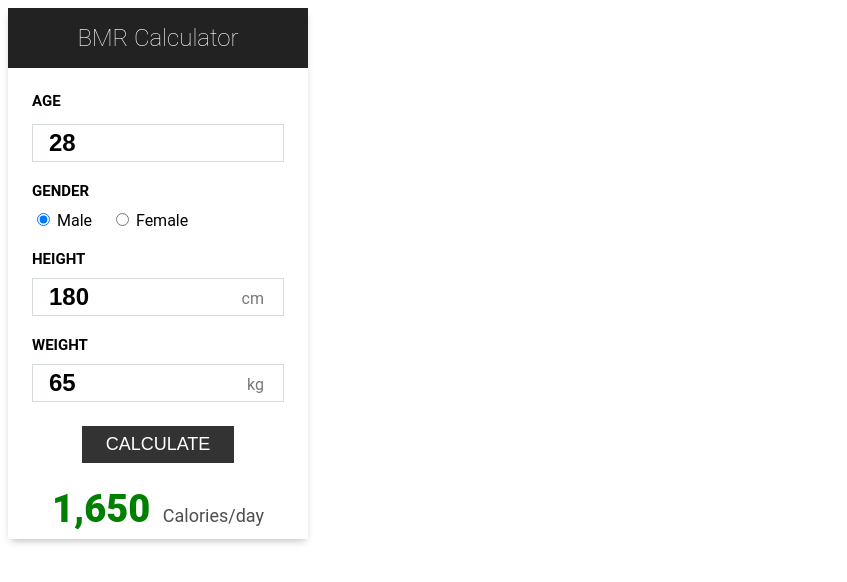
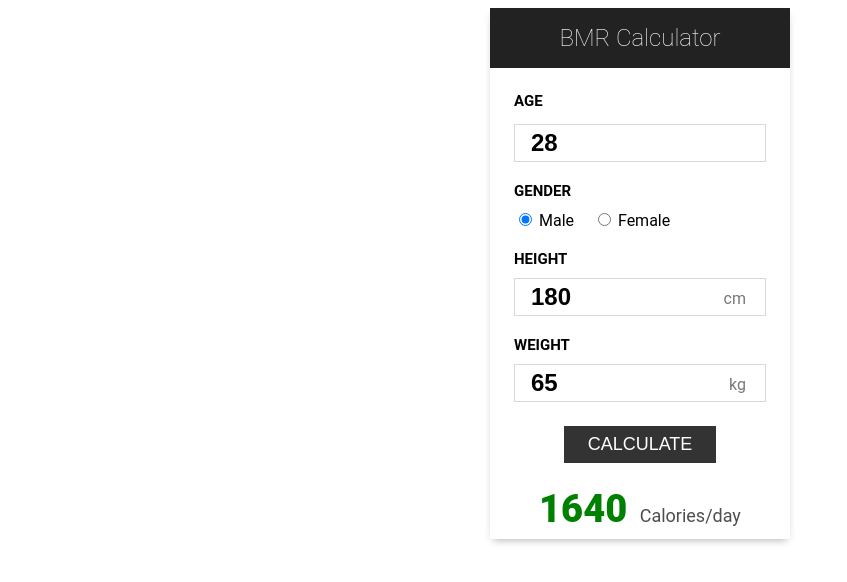
Before and after one commit to Jadslog/14-BMR-Calculator, a plain HTML site: page index.html in a window 1280 px wide. Both pictures are taken after a click on the button "CALCULATE". Shown: the whole page, without its empty margins (0-847 px from the left). Drawn offline with Linux system fonts and the light colour scheme.

Commit message:
JavaScript Code

```diff
--- a/main.js
+++ b/main.js
@@ -0,0 +1,25 @@
+const calories = document.querySelector(".bmr-calculator .result .calories");
+const calculateBtn = document.querySelector(".bmr-calculator .result .calculate-btn");
+const age = document.querySelector(".bmr-calculator form #age");
+const height = document.querySelector(".bmr-calculator form #height");
+const weight = document.querySelector(".bmr-calculator form #weight");
+
+//Male
+//BMR = 10*weight + 6.25*height - 5*age + 5
+//Female
+//BMR = 10*weight + 6.25*height - 5*age - 161
+
+const calculateBMR = (weight, height, age, gender) => {
+    if(gender == "male"){
+        return 10*weight + 6.25*height - 5*age + 5;
+    }
+    return 10*weight + 6.25*height - 5*age - 161;
+}
+
+calculateBtn.addEventListener("click", () => {
+    let genderValue = document.querySelector(".bmr-calculator form input[name='gender']:checked").value;
+
+    let BMR = calculateBMR(weight.value, height.value, age.value, genderValue);
+
+    calories.innerHTML = BMR;
+});
--- a/style.css
+++ b/style.css
@@ -1,4 +1,5 @@
 .bmr-calculator {
+    margin: 0 auto;
     max-width: 300px;
     font-family: "Roboto", sans-serif;
     padding: 8px 24px;
```
Also changed, not shown: index.html (+1 -1 lines).
